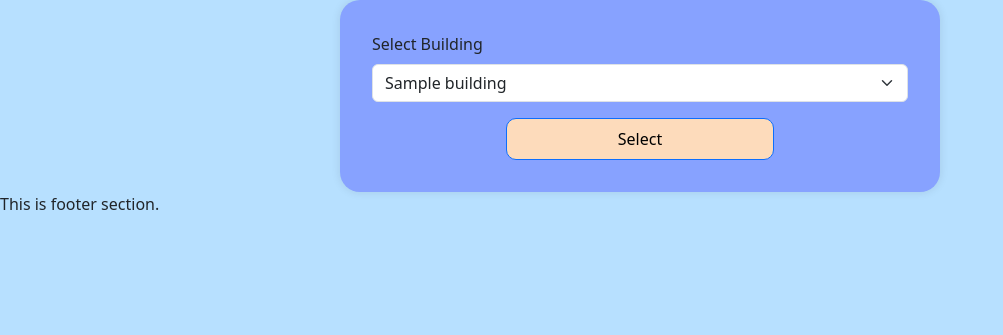
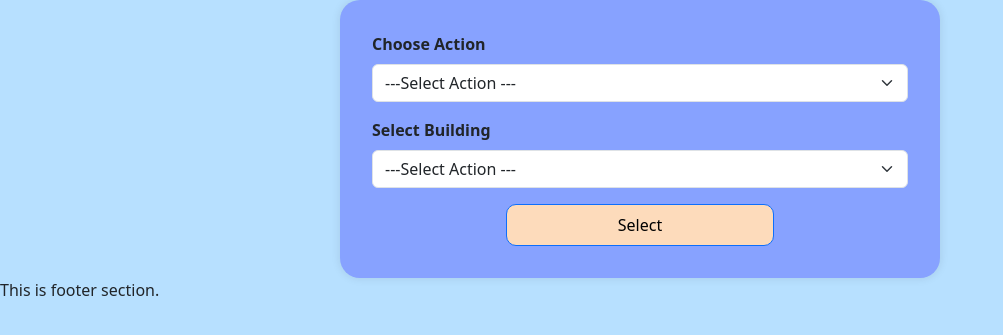
Before and after one commit to aashishChakradhar/RentManagementSystem, a Django app: page /building/select/ in a window 1280 px wide. Shown: the part 122-457 px from the top of the page, without its empty margins (0-1003 px from the left). Run offline with Django 5.2, Linux system fonts and the light colour scheme; tables that the repository leaves empty hold one stand-in row (values such as "Sample post"); some libraries are stand-ins or nearby versions.

Commit message:
added option to choose action

```diff
--- a/templates/building_select.html
+++ b/templates/building_select.html
@@ -4,8 +4,17 @@
     <form action="{% url 'rent:select-building' %}" method="POST">
         {% csrf_token %}
         <div class="mb-3">
-            <label for="building_name" class="form-label">Select Building</label>
-            <select name="building_name" id="building_name" class="form-select">
+            <label for="action" class="form-label"><strong>Choose Action</strong>
+            </label>
+            <select name = 'action' class="form-select mb-3" aria-label="Default select example" required>
+                <option  value="empty" disabled selected>---Select Action ---</option>
+                <option value="delete">Delete</option>
+                <option value="update">Update</option>
+            </select>
+
+            <label for="building_name" class="form-label"><strong>Select Building</strong></label>
+            <select name="building_name" id="building_name" class="form-select" required>
+                <option  value="empty" disabled selected>---Select Action ---</option>
                 {% for building in buildings %}
                     <option value="{{ building.uid }}">{{ building.building_name }}</option>
                 {% endfor %}
```
